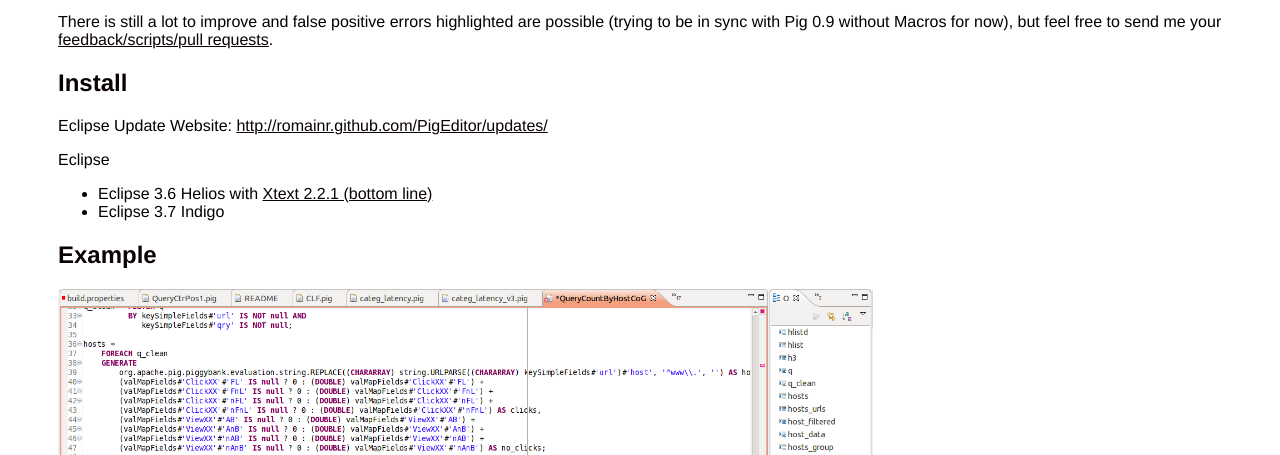
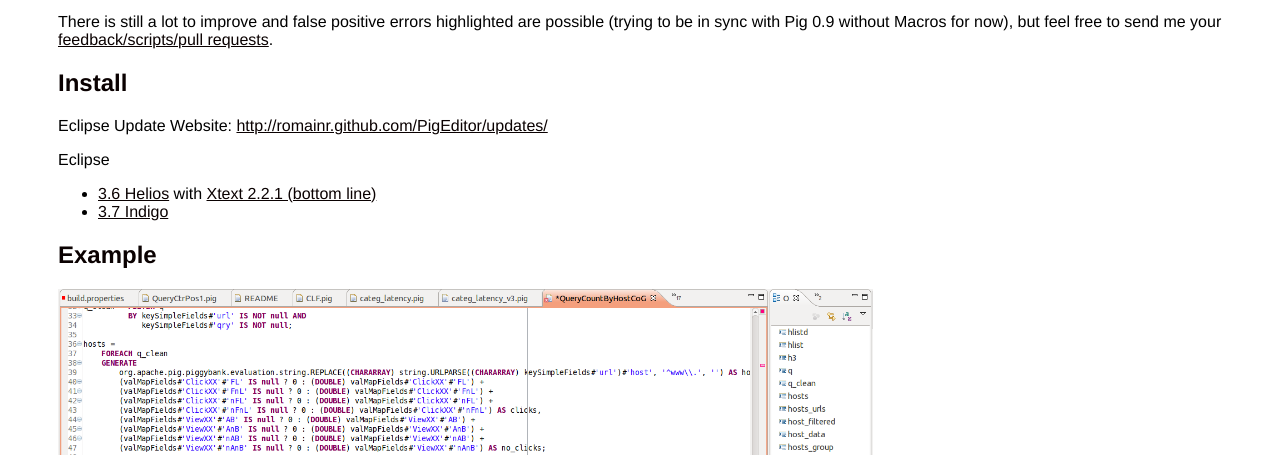
Before and after one commit to romainr/PigEditor, a plain HTML site: page index.html in a window 1280 px wide. Shown: the part 345-800 px from the top of the page. Drawn offline with Linux system fonts and the light colour scheme.

Commit message:
updating eclipse links

```diff
--- a/index.html
+++ b/index.html
@@ -71,11 +71,11 @@
       <a href="http://romainr.github.com/PigEditor/updates/">http://romainr.github.com/PigEditor/updates/</a>
     </p>
     <p>
-     Eclipse
-     <ul>
-       <li>Eclipse 3.6 Helios with <a href="http://download.eclipse.org/modeling/tmf/xtext/updates/composite/releases/">Xtext 2.2.1 (bottom line)</a></i>
-       <li>Eclipse 3.7 Indigo</li>
-     </ul>
+      Eclipse
+      <ul>
+        <li><a href="http://www.eclipse.org/downloads/packages/release/helios/sr2">3.6 Helios</a> with <a href="http://download.eclipse.org/modeling/tmf/xtext/updates/composite/releases/">Xtext 2.2.1 (bottom line)</a></i>
+        <li><a href="http://www.eclipse.org/downloads/packages/release/indigo/r">3.7 Indigo</a></li>
+      </ul>
     </p>
 
     <h2>Example</h2>
```
